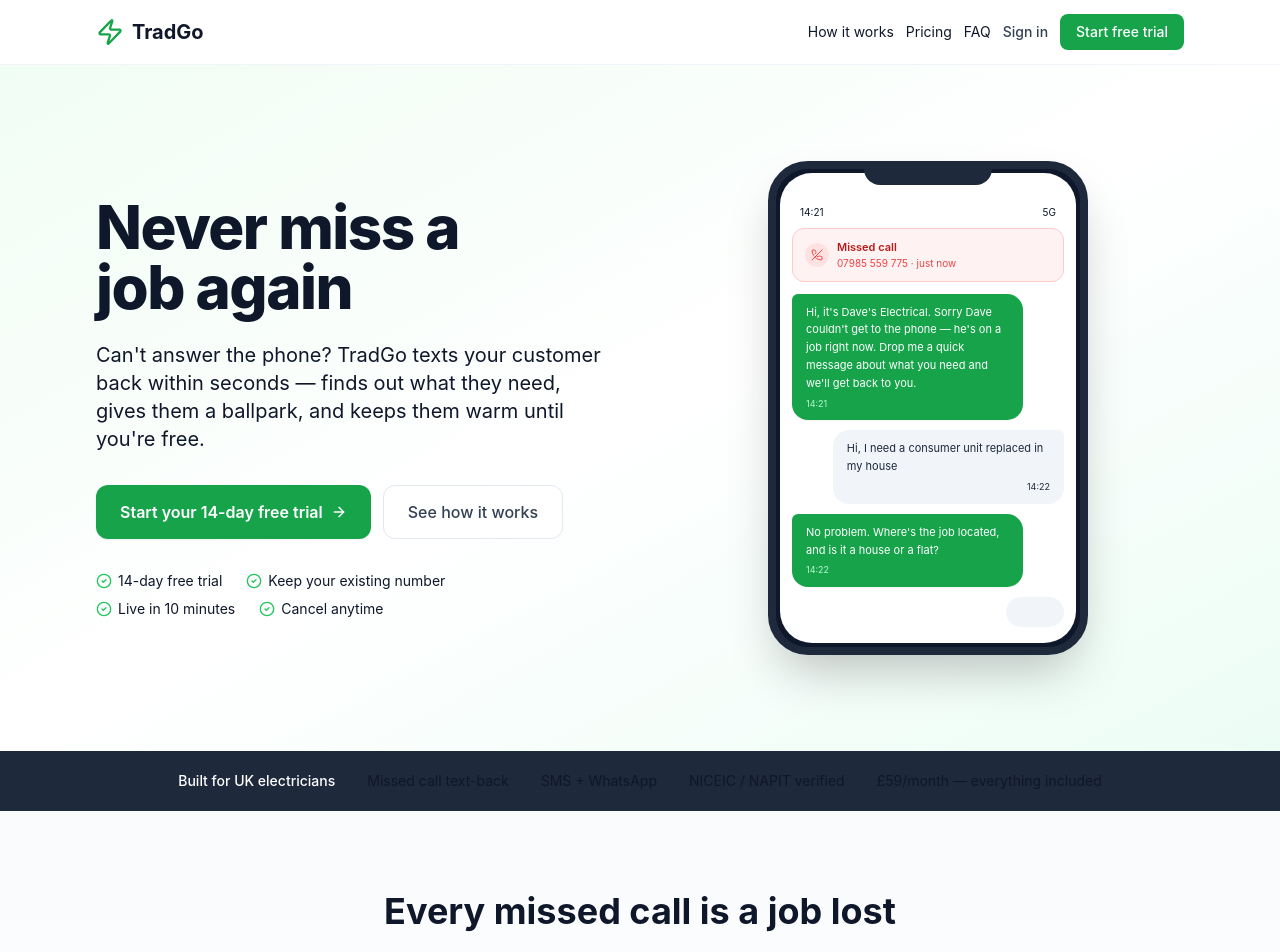
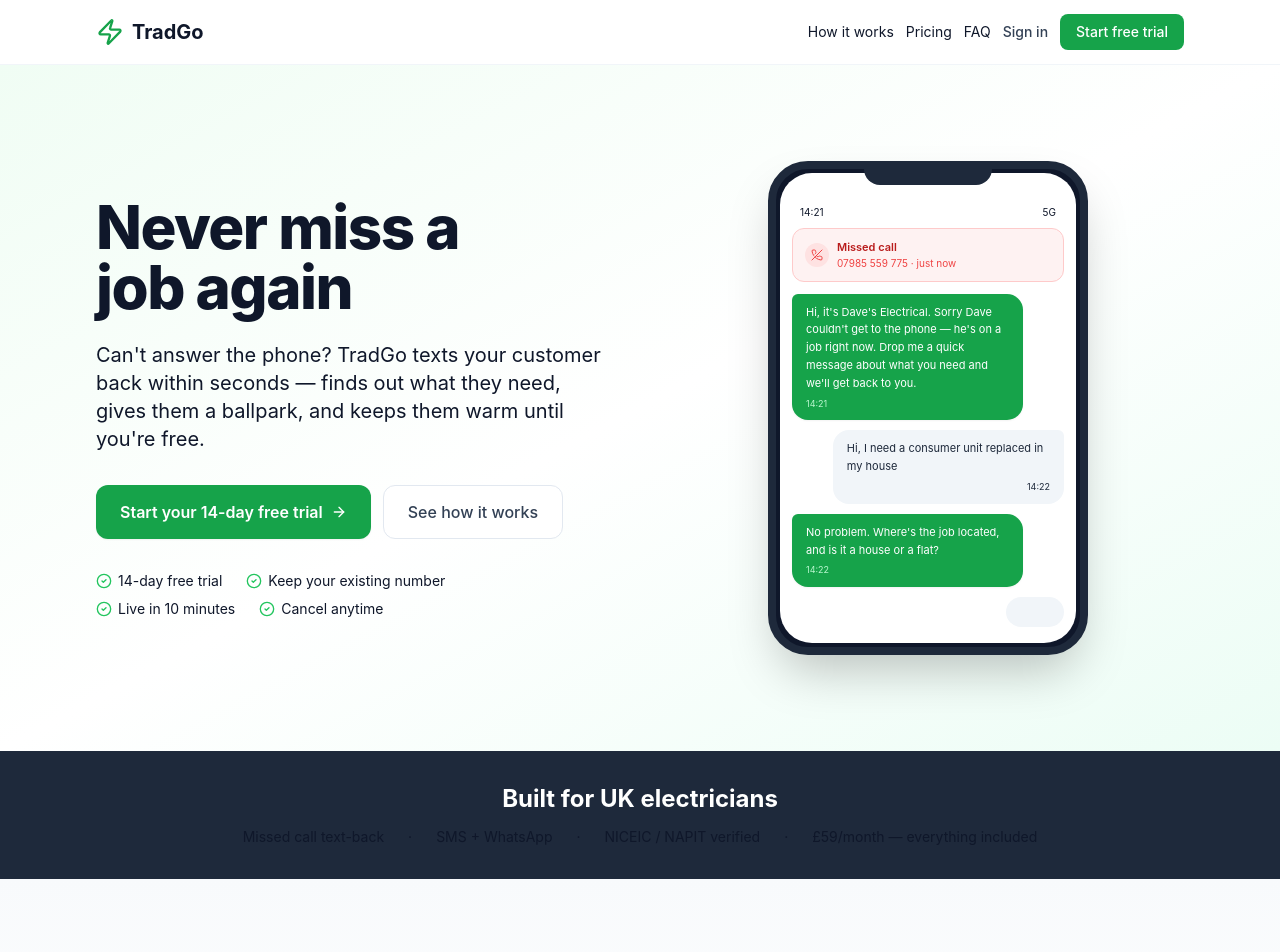
Before and after one commit to Agricog/TradGo, a React (Vite) app in the folder frontend/: page / in a window 1280 px wide. Shown: the top 952 px of the page. Built offline with nearby package versions, Linux system fonts and the light colour scheme; no server answers.

Commit message:
Update LandingPage.tsx

```diff
--- a/frontend/src/components/pages/LandingPage.tsx
+++ b/frontend/src/components/pages/LandingPage.tsx
@@ -427,12 +427,17 @@ export default function LandingPage() {
 
       {/* SOCIAL PROOF BAR */}
       <section className="bg-surface-800">
-        <div className="max-w-6xl mx-auto px-4 sm:px-6 lg:px-8 py-5 flex flex-wrap items-center justify-center gap-8 text-sm text-surface-300">
-          <span className="text-white font-medium">Built for UK electricians</span>
-          <span>Missed call text-back</span>
-          <span>SMS + WhatsApp</span>
-          <span>NICEIC / NAPIT verified</span>
-          <span>£59/month — everything included</span>
+        <div className="max-w-6xl mx-auto px-4 sm:px-6 lg:px-8 py-8 text-center">
+          <p className="text-xl sm:text-2xl font-bold text-white mb-3">Built for UK electricians</p>
+          <div className="flex flex-wrap items-center justify-center gap-6 text-sm text-surface-300">
+            <span>Missed call text-back</span>
+            <span className="text-surface-500">·</span>
+            <span>SMS + WhatsApp</span>
+            <span className="text-surface-500">·</span>
+            <span>NICEIC / NAPIT verified</span>
+            <span className="text-surface-500">·</span>
+            <span>£59/month — everything included</span>
+          </div>
         </div>
       </section>
 
```
